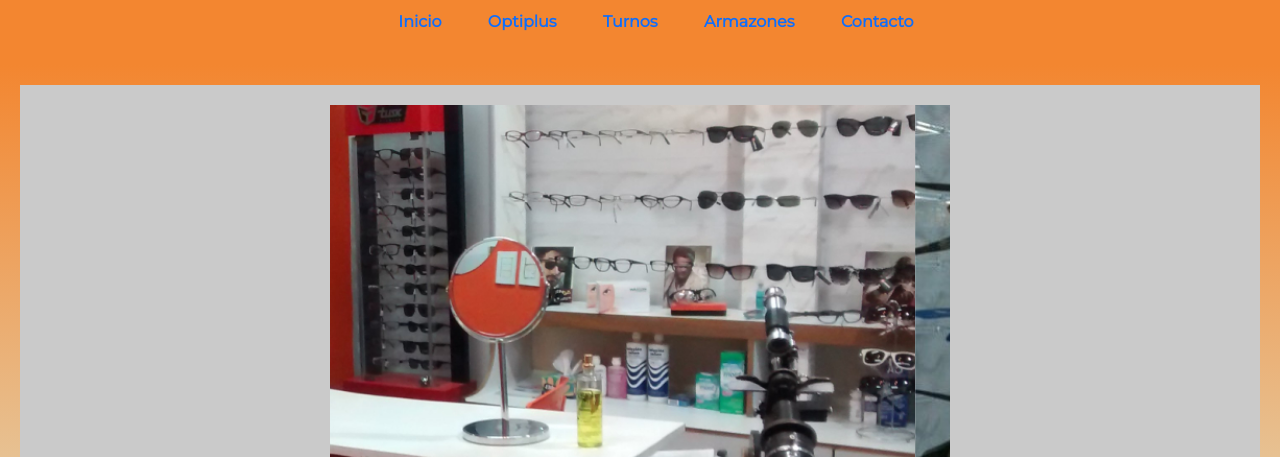
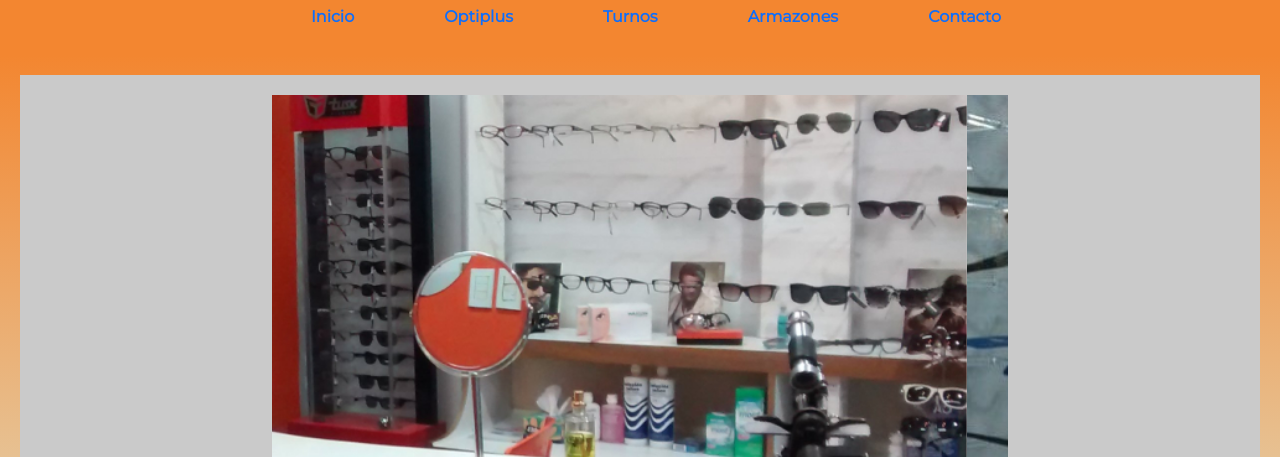
Before and after one commit to guido-pasciucco/opticaPasciucco, a website: page index.html in a window 1280 px wide. Shown: the part 127-584 px from the top of the page. Drawn offline with nearby package versions, Linux system fonts and the light colour scheme.

Commit message:
COMMIT #4, PARA 4TA ENTREGA FINAL. nota: eliminé node_modules ya que el error, que ya pude solucionar, no tenía nada que ver con esa carpeta

```diff
--- a/index.html
+++ b/index.html
@@ -30,8 +30,11 @@
     </header>
     <main>
         <section class="primeraParte">
-        <div> <!--PARA ACOMODAR EL GRID--> </div>
-        <div id="carouselExampleCaptions" class="carousel slide" data-bs-ride="carousel">
+
+            <div class="container">
+                <div class="row">
+                    <div class="col-md-2"></div>
+                    <div id="carouselExampleCaptions" class="carousel slide col-12 col-md-8" data-bs-ride="carousel">
                         <div  class="carousel-inner" class="editInner">
                             <div class="carousel-item active">
                             <img src="./IMG/interior1.jpg" class="d-block w-100" alt="Imagen del interior de la óptica">
@@ -55,7 +58,9 @@
                             </div>
                         </div>
                     </div>
-        <div> <!--PARA ACOMODAR EL GRID--> </div>
+                    <div class="col-md-2"></div>
+                </div>
+            </div>
         </section>
         <section class="segundaParte">
             <div> <!--PARA ACOMODAR EL GRID--> </div>
@@ -88,7 +93,7 @@
     </main>
     <footer class="footer">
         <p class="footer__p">
-        Creado por Guido Pasciucco <br> Desarrollo Web - Coderhouse - Camada 16625 <br> 2021
+        Guido Pasciucco <br> Desarrollo Web - Coderhouse - Camada 16625 <br> 2021 - Todos los derechos reservados
         </p>
         <svg class="footer__rrss" xmlns="http://www.w3.org/2000/svg" width="36" height="16" fill="currentColor" class="bi bi-whatsapp" viewBox="0 0 16 16">
             <path d="M13.601 2.326A7.854 7.854 0 0 0 7.994 0C3.627 0 .068 3.558.064 7.926c0 1.399.366 2.76 1.057 3.965L0 16l4.204-1.102a7.933 7.933 0 0 0 3.79.965h.004c4.368 0 7.926-3.558 7.93-7.93A7.898 7.898 0 0 0 13.6 2.326zM7.994 14.521a6.573 6.573 0 0 1-3.356-.92l-.24-.144-2.494.654.666-2.433-.156-.251a6.56 6.56 0 0 1-1.007-3.505c0-3.626 2.957-6.584 6.591-6.584a6.56 6.56 0 0 1 4.66 1.931 6.557 6.557 0 0 1 1.928 4.66c-.004 3.639-2.961 6.592-6.592 6.592zm3.615-4.934c-.197-.099-1.17-.578-1.353-.646-.182-.065-.315-.099-.445.099-.133.197-.513.646-.627.775-.114.133-.232.148-.43.05-.197-.1-.836-.308-1.592-.985-.59-.525-.985-1.175-1.103-1.372-.114-.198-.011-.304.088-.403.087-.088.197-.232.296-.346.1-.114.133-.198.198-.33.065-.134.034-.248-.015-.347-.05-.099-.445-1.076-.612-1.47-.16-.389-.323-.335-.445-.34-.114-.007-.247-.007-.38-.007a.729.729 0 0 0-.529.247c-.182.198-.691.677-.691 1.654 0 .977.71 1.916.81 2.049.098.133 1.394 2.132 3.383 2.992.47.205.84.326 1.129.418.475.152.904.129 1.246.08.38-.058 1.171-.48 1.338-.943.164-.464.164-.86.114-.943-.049-.084-.182-.133-.38-.232z"/>
--- a/scss/sassy.scss
+++ b/scss/sassy.scss
@@ -65,9 +65,6 @@ ul{
         &__logo{
             color: darken($color: $escalaGrises, $amount: 100%);
         }
-        &__menu{
-            padding: 0px 25%;
-        }
         &__lista{
             display: flex;
             justify-content: space-evenly;
@@ -88,11 +85,12 @@ ul{
         background-color: lighten($color: $escalaGrises, $amount: 30%);
         padding-top:20px;
         &__p{
-            font-size: 14px;
+            font-size: 16px;
             color: darken($color: $escalaGrises, $amount: 100%);
+            padding-bottom: 20px;
         }
         &__rrss{
-            width: 40px;
+            width: 60px;
             height: auto;
         }
     }
@@ -100,9 +98,9 @@ ul{
 /* HOME //////////////////////////////////////////////////////////////////////////////////////// */
 
     .primeraParte {
-        display: grid;
-        grid-template-columns: 2fr 4fr 2fr;
-        grid-template-rows: 100%;
+        //display: grid;
+        //grid-template-columns: 2fr 4fr 2fr;
+        //grid-template-rows: 100%;
         padding-top: 20px;
         .carousel-item {
             h2 {
@@ -142,10 +140,9 @@ ul{
         color: $colorFuente;
     }
 
-    .oplus {
-        &__imagen{
-            width: 50%;
-        }
+    .oplus{
+
+        &__imagen{width: 50%;}
         &__condTier{
             font-style: italic;
             padding: 10px;
@@ -154,6 +151,7 @@ ul{
         &__welcome{@include tiers ($welcome, lighten($color: $escalaGrises, $amount: 100%));}
         &__silver{@include tiers ($silver, lighten($color: $escalaGrises, $amount: 100%));}
         &__gold{@include tiers ($gold, darken($color: $escalaGrises, $amount: 100%));}
+
         &__beneficios{
             margin: 0% 25%;
             padding: 20px;
@@ -229,6 +227,16 @@ ul{
 
         img {width: 95%;}
 
+        .header {
+            &__menu{width: 100%;}
+            &__lista{
+                display: flex;
+                flex-wrap: wrap;
+                padding:0px;
+            }
+            &__item{width: 100%;
+            padding: 10px 0px;}
+        }
         .armazones{
             &__tabla{
                 background-color: lighten($color: $escalaGrises, $amount: 60%);
@@ -293,9 +301,9 @@ ul{
         }
 
         .primeraParte {
-            display: grid;
-            grid-template-columns: 1fr;
-            grid-template-rows: 100%;
+            //display: grid;
+            //grid-template-columns: 1fr;
+            //grid-template-rows: 100%;
             padding-top: 0px;
             .carousel-item {
                 h2 {
@@ -304,6 +312,7 @@ ul{
                 p {
                     color: darken($color: $escalaGrises, $amount: 100%);
                     padding:10px;
+                    font-size: 15px;
                 }
             }
         }
@@ -321,6 +330,7 @@ ul{
                 }
                 p {
                     color: darken($color: $escalaGrises, $amount: 100%);
+                    font-size: 15px;
                 }
             }
             &__iframeMaps {
@@ -333,17 +343,55 @@ ul{
                 p {
                     padding: 10% 10% 0% 10%;
                     color: darken($color: $escalaGrises, $amount: 100%);
+                    font-size: 15px;
                 }
                 iframe {
                     padding: 0px;
+                    height: 400px;
                 }
             }
         }
+
 
         .infoTurnos {
             &__img{
                 width: 100%;
             }
+        }
+        .footer{
+            &__p{
+                font-size: 12px;
+            }
+        }
+
+        .oplus{
+            ul{
+                margin: 0px;
+                padding: 0px;
+            }
+            ol{
+                margin: 0px;
+                padding: 0px;
+            }
+            &__imagen{width: 100%;}
+            &__beneficios{
+                width: 100%;
+                margin: 0px;
+            }
+            &__condTier{width: 100%; margin: 0px}
+            &__welcome{width: 100%; margin: 0px}
+            &__silver{width: 100%; margin: 0px}
+            &__gold{width: 100%; margin: 0px}
+            &__comoUnirse{
+                width: 100%;
+                margin: 0px;
+                margin-bottom:10px;
+                padding-top: 20px;
+            }
+        }
+
+        #videoDeYoutube{
+            iframe{width: 100%;}
         }
 
     }
@@ -353,6 +401,15 @@ ul{
     @media only screen and (min-width: 600px){
 
         img {width: 75%;}
+
+        .header {
+            &__menu{
+                padding: 0% 15%;
+            }
+            &__item{
+                padding: 0px 10px;
+            }
+        }
 
         .armazones{
             &__tabla{
@@ -407,9 +464,9 @@ ul{
         }
 
         .primeraParte {
-            display: grid;
-            grid-template-columns: 2fr 4fr 2fr;
-            grid-template-rows: 100%;
+            //display: grid;
+            //grid-template-columns: 2fr 4fr 2fr;
+            //grid-template-rows: 100%;
             background-color: lighten($color: $escalaGrises, $amount: 30%);
             padding-top: 20px;
             .carousel-item {
@@ -481,9 +538,9 @@ ul{
         }
 
         .primeraParte {
-            display: grid;
-            grid-template-columns: 2fr 4fr 2fr;
-            grid-template-rows: 100%;
+            //display: grid;
+            //grid-template-columns: 2fr 4fr 2fr;
+            //grid-template-rows: 100%;
             padding-top: 20px;
             .carousel-item {
                 h2 {
```
Also changed, not shown: armazones.html (+0 -1 lines), optiplus.html (+4 -2 lines), css/style.css. Lines whose indentation alone changed are shown as unchanged.
